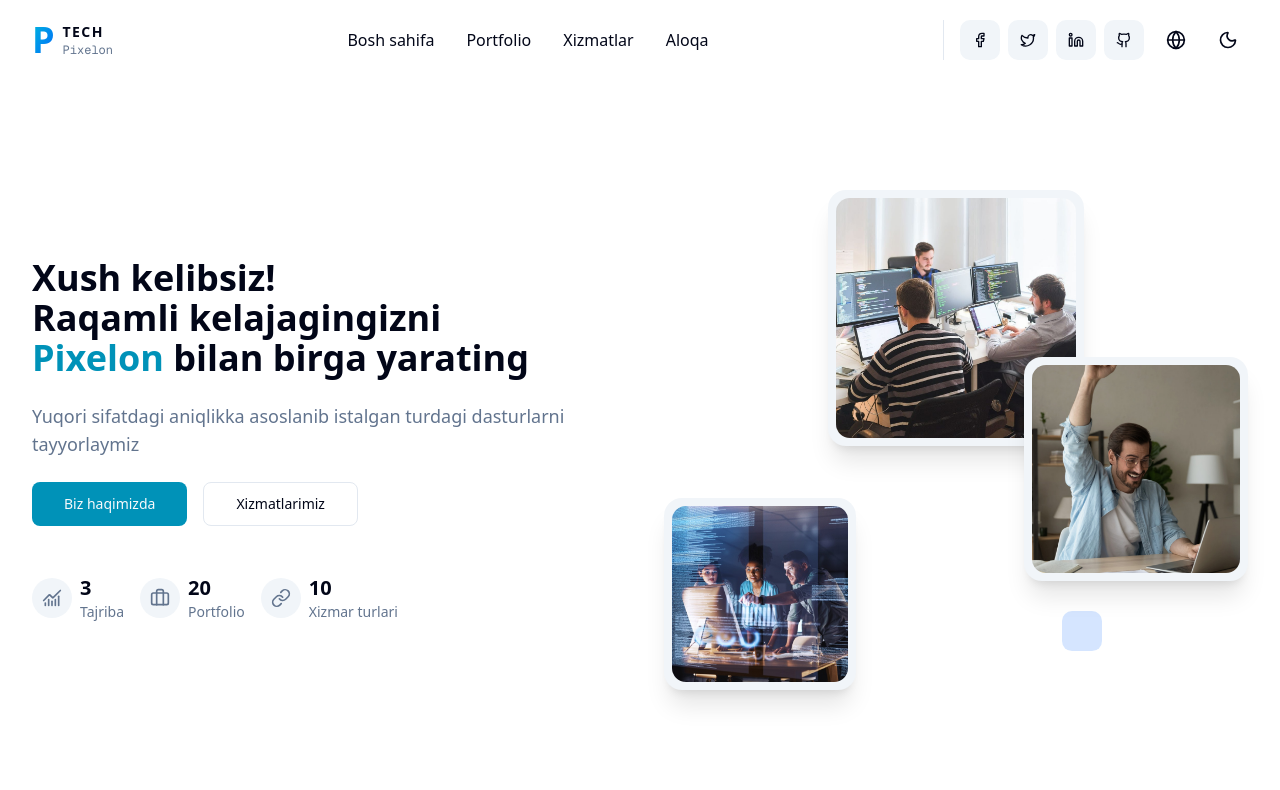
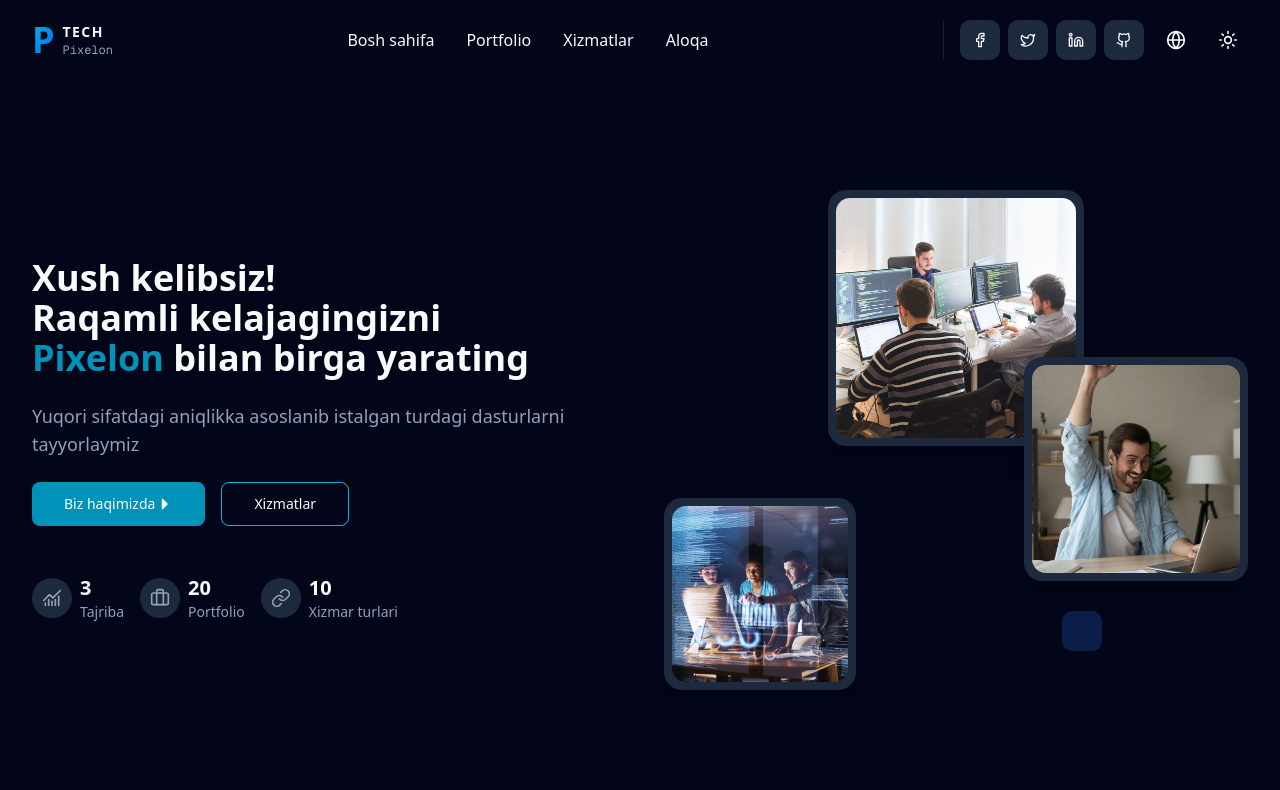
Before and after one commit to anvaroofCoding/PIXELON, a Next.js app: page / in a window 1280 px wide. Shown: the top 790 px of the page. Built offline with nearby package versions, Linux system fonts and the light colour scheme.

Commit message:
save pixelon.logo

```diff
--- a/src/app/layout.js
+++ b/src/app/layout.js
@@ -16,8 +16,11 @@ const geistMono = Geist_Mono({
 })
 
 export const metadata = {
-	title: 'Create Next App',
-	description: 'Generated by create next app',
+	title: 'PIXELON',
+	description: 'PIXELON - Raqamli kelajagingizni birga yarating',
+	icons: {
+		icon: '/pixelon.png',
+	},
 }
 
 export default function RootLayout({ children }) {
@@ -26,7 +29,7 @@ export default function RootLayout({ children }) {
 			<body
 				className={`${geistSans.variable} ${geistMono.variable} antialiased`}
 			>
-				<ThemeProvider attribute='class' defaultTheme='light' enableSystem>
+				<ThemeProvider attribute='class' defaultTheme='dark' enableSystem>
 					<NavbarMain />
 					<AosInit />
 					{children}
--- a/src/components/ui/hero-section-9.jsx
+++ b/src/components/ui/hero-section-9.jsx
@@ -3,7 +3,6 @@
 import { Button } from '@/components/ui/button'
 import { cn } from '@/lib/utils'
 import { motion } from 'framer-motion'
-import Link from 'next/link'
 import Counter from './Counter'
 
 const container = {
@@ -75,17 +74,35 @@ export default function HeroSection({
 						variants={item}
 						className='flex gap-4 justify-center lg:justify-start'
 					>
-						{actions.map((a, i) => (
+						<a href='#about'>
 							<Button
-								key={i}
-								className={`bg-${a.background}  hover:bg-${a.background}/90`}
+								className={`bg-cyan-600 text-white  hover:bg-cyan-600/90`}
 								size='lg'
-								asChild
-								variant={a.variant}
 							>
-								<Link href={a.href}>{a.text}</Link>
+								Biz haqimizda{' '}
+								<svg
+									xmlns='http://www.w3.org/2000/svg'
+									width='18'
+									height='18'
+									viewBox='0 0 24 24'
+									fill='currentColor'
+									class='icon icon-tabler icons-tabler-filled icon-tabler-caret-right'
+								>
+									<path stroke='none' d='M0 0h24v24H0z' fill='none' />
+									<path d='M9 6c0 -.852 .986 -1.297 1.623 -.783l.084 .076l6 6a1 1 0 0 1 .083 1.32l-.083 .094l-6 6l-.094 .083l-.077 .054l-.096 .054l-.036 .017l-.067 .027l-.108 .032l-.053 .01l-.06 .01l-.057 .004l-.059 .002l-.059 -.002l-.058 -.005l-.06 -.009l-.052 -.01l-.108 -.032l-.067 -.027l-.132 -.07l-.09 -.065l-.081 -.073l-.083 -.094l-.054 -.077l-.054 -.096l-.017 -.036l-.027 -.067l-.032 -.108l-.01 -.053l-.01 -.06l-.004 -.057l-.002 -12.059z' />
+								</svg>
 							</Button>
-						))}
+						</a>
+
+						<a href='#xizmatlar'>
+							<Button
+								className={'border-cyan-500 hover:bg-cyan-400/10'}
+								size='lg'
+								variant={'outline'}
+							>
+								Xizmatlar
+							</Button>
+						</a>
 					</motion.div>
 
 					<motion.div
```
Also changed, not shown: public/pixelon.png (added).
